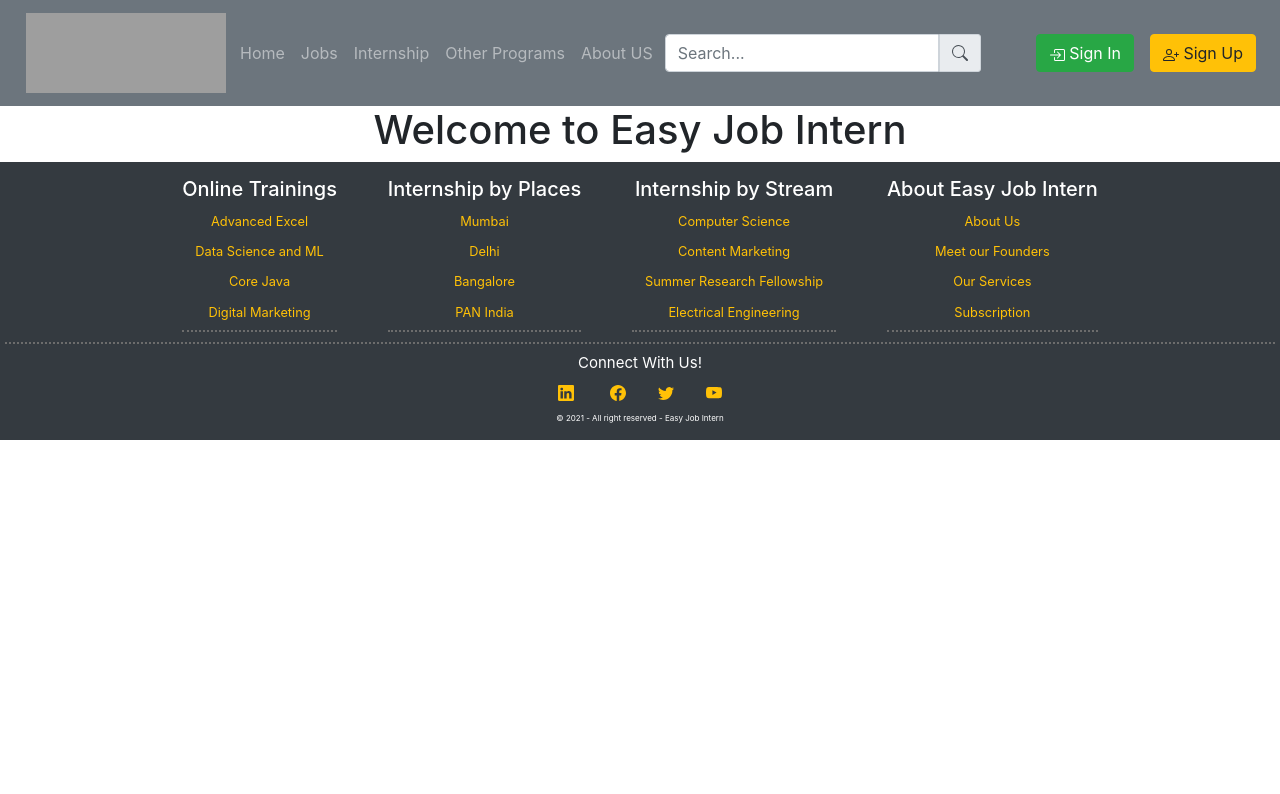
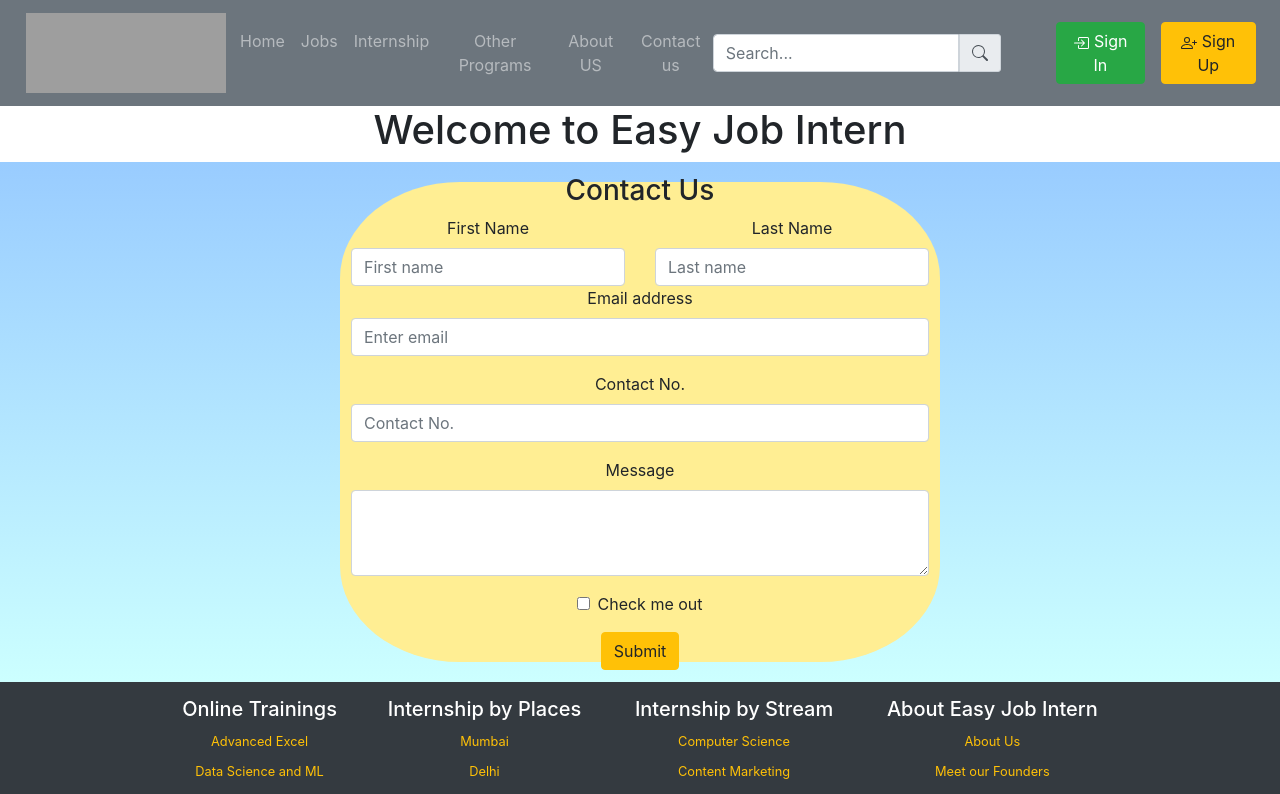
Before and after one commit to pankajkumarbij/easy-job-intern, a React (Create React App) app: page /contact in a window 1280 px wide. Shown: the top 794 px of the page. Built offline with nearby package versions, Linux system fonts and the light colour scheme; grey boxes are pictures that could not be loaded.

Commit message:
added contact us page

```diff
--- a/src/App.js
+++ b/src/App.js
@@ -1,6 +1,7 @@
 import './App.css';
 import NavBar from './components/navbar';
 import LoginForm from "./components/login";
+import contactUs from "./components/contactUs";
 import RegisterForm from "./components/register";
 import { BrowserRouter as Router, Switch, Route } from 'react-router-dom';
 import Footer from './components/Footer';
@@ -16,6 +17,7 @@ function App() {
                 <Route path="/login" exact component={LoginForm} />
                 <Route path="/signup" exact component={RegisterForm} />
                 <Route path="/about" exact component={AboutUs} />
+                <Route path="/contact" exact component={contactUs} />
             </Switch>
         </Router>
         <Footer/>
--- /dev/null
+++ b/src/components/contactUs.css
@@ -0,0 +1,16 @@
+.background{
+    background: linear-gradient(to top, #ccffff 0%, #99ccff 100%);
+    height: 65vh;
+    display: flex;
+    justify-content: center;
+    align-items: center;
+}
+.form{
+    background-color: #ffee93;
+    border-radius: 20%;
+    display: flex;
+    justify-content: center;
+    align-items: center;
+    height: 60vh;
+    width: 600px;
+}
--- /dev/null
+++ b/src/components/contactUs.js
@@ -0,0 +1,47 @@
+import React from 'react'
+import { Row, Col, Button, Form } from "react-bootstrap";
+import './contactUs.css';
+const contactUs = () => {
+    return (
+        <div className="background" >
+
+                <div className="form">
+
+                    <Form>
+                        <h3>Contact Us</h3>
+                        <Row>
+                            <Col md={6} xs={12}>
+                                <Form.Label>First Name</Form.Label>
+                                <Form.Control placeholder="First name" />
+                            </Col>
+                            <Col md={6} xs={12}>
+                                <Form.Label>Last Name</Form.Label>
+                                <Form.Control placeholder="Last name" />
+                            </Col>
+                        </Row>
+                        <Form.Group controlId="formBasicEmail">
+                            <Form.Label className="form-name">Email address</Form.Label>
+                            <Form.Control type="email" placeholder="Enter email" />
+                        </Form.Group>
+
+                        <Form.Group controlId="formBasicPassword">
+                            <Form.Label>Contact No.</Form.Label>
+                            <Form.Control type="text" placeholder="Contact No." />
+                        </Form.Group>
+                        <Form.Group controlId="exampleForm.ControlTextarea1">
+                            <Form.Label>Message</Form.Label>
+                            <Form.Control as="textarea" rows={3} />
+                        </Form.Group>
+                        <Form.Group controlId="formBasicCheckbox">
+                            <Form.Check type="checkbox" label="Check me out"/>
+                        </Form.Group>
+                        <Button variant="warning" type="submit">
+                            Submit
+                        </Button>
+                    </Form>
+                </div>
+
+
+        </div>);
+}
+export default contactUs;
--- a/src/components/navbar.js
+++ b/src/components/navbar.js
@@ -16,6 +16,7 @@ function NavBar(){
                         <Nav.Link href="#link2">Internship</Nav.Link>
                         <Nav.Link href="#link3">Other Programs</Nav.Link>
                         <Nav.Link href="/about">About US</Nav.Link>
+                        <Nav.Link href="/contact">Contact us</Nav.Link>
                     </Nav>
                     <Form inline className="mr-sm-5">
                         <InputGroup>
```
Also changed, not shown: 2 other files (tests, documents, lock files or other folders).
